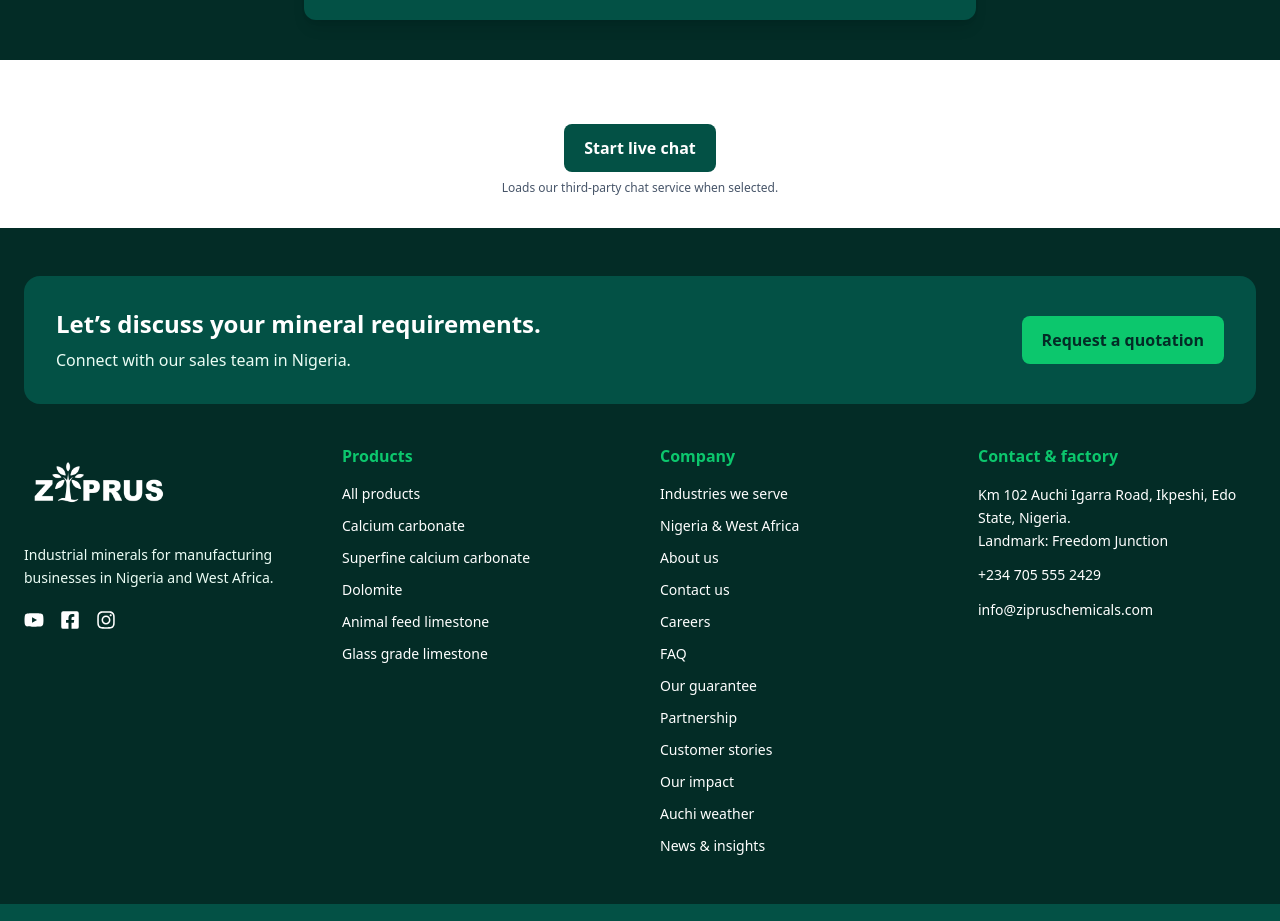
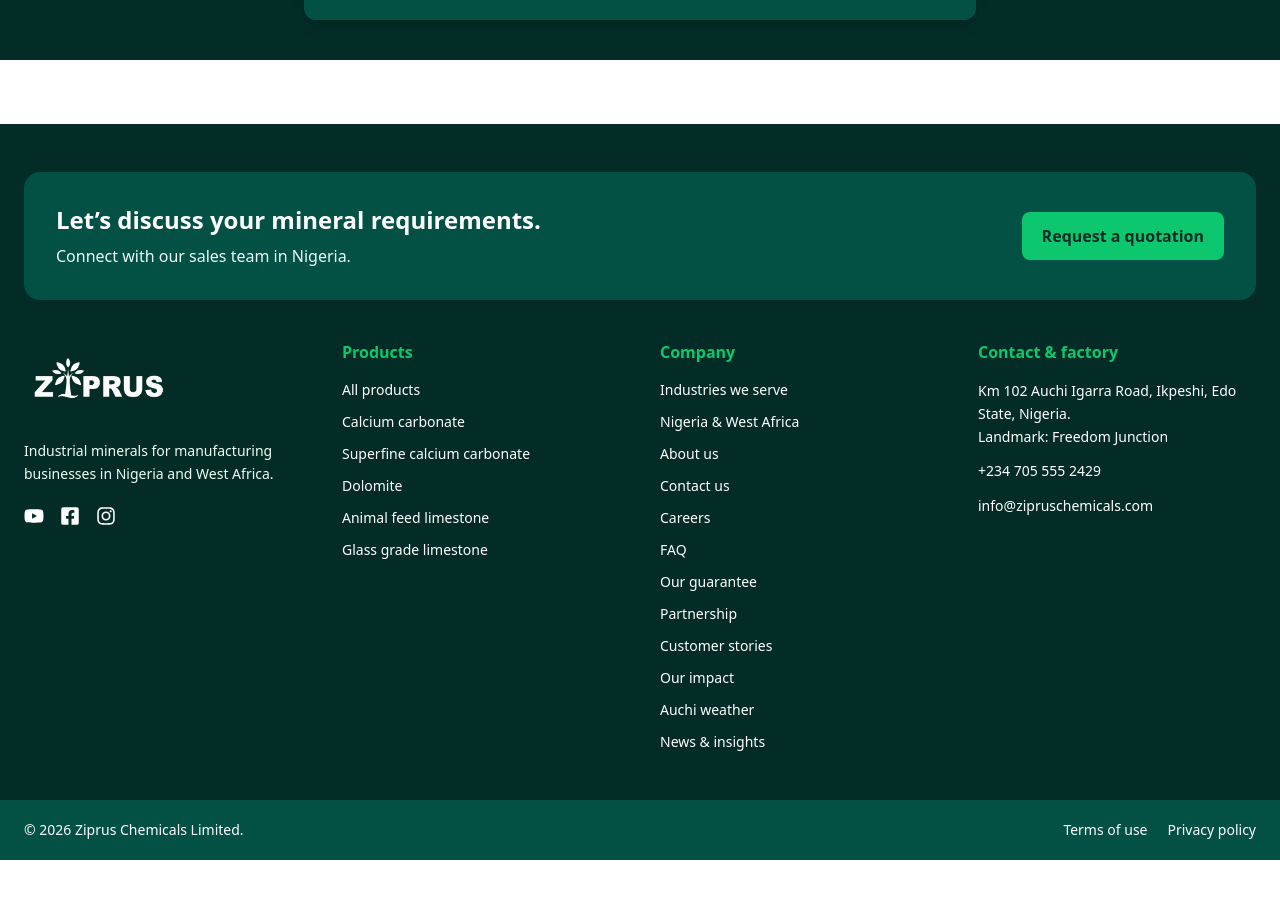
Before and after one commit to collinsabu/Ziprus-Chemicals, a Next.js app: page / in a window 1280 px wide. Shown: the part 5260-6181 px from the top of the page. After the commit the page ends 6120 px from the top, so only its background shows below. Built offline with nearby package versions, Linux system fonts and the light colour scheme; no server answers.

Commit message:
Remove legacy Tawk.to chat from homepage in favour of Gloria

```diff
--- a/app/page.js
+++ b/app/page.js
@@ -7,8 +7,6 @@ import ImageCarousel from "./components/ImageCarousel";
 import UltrafinePromoSection from "../app/components/UltrafinePromoSection";
 
 //import from react icons
-
-import TawkToWidget from "./components/TawkToWidget";
 
 // Dynamically import OrderForm to reduce initial bundle size
 const OrderForm = dynamic(() => import("./OrderForm"), {
@@ -174,7 +172,6 @@ export default function Home() {
           </div>
         </div>
       </section>
-      <TawkToWidget />
     </main>
   );
 }
```
